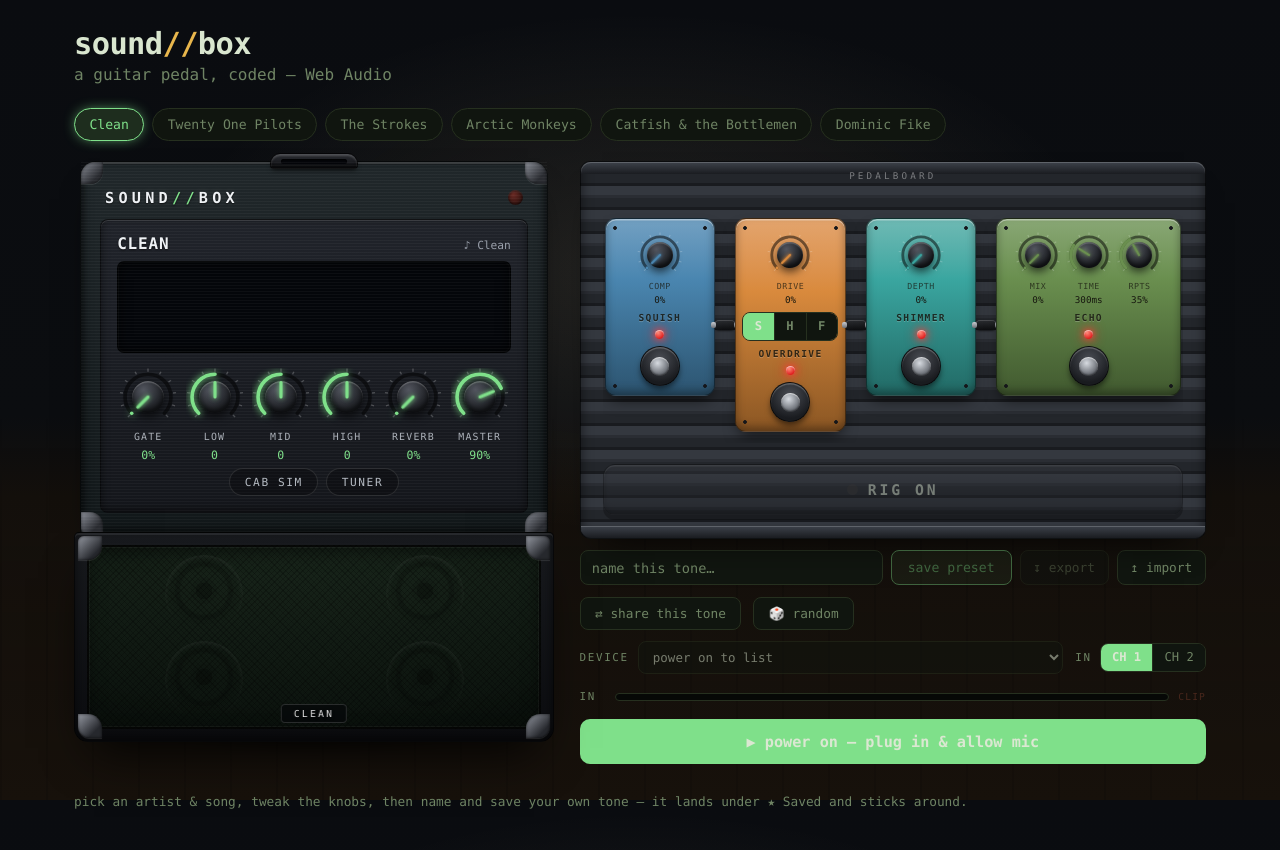
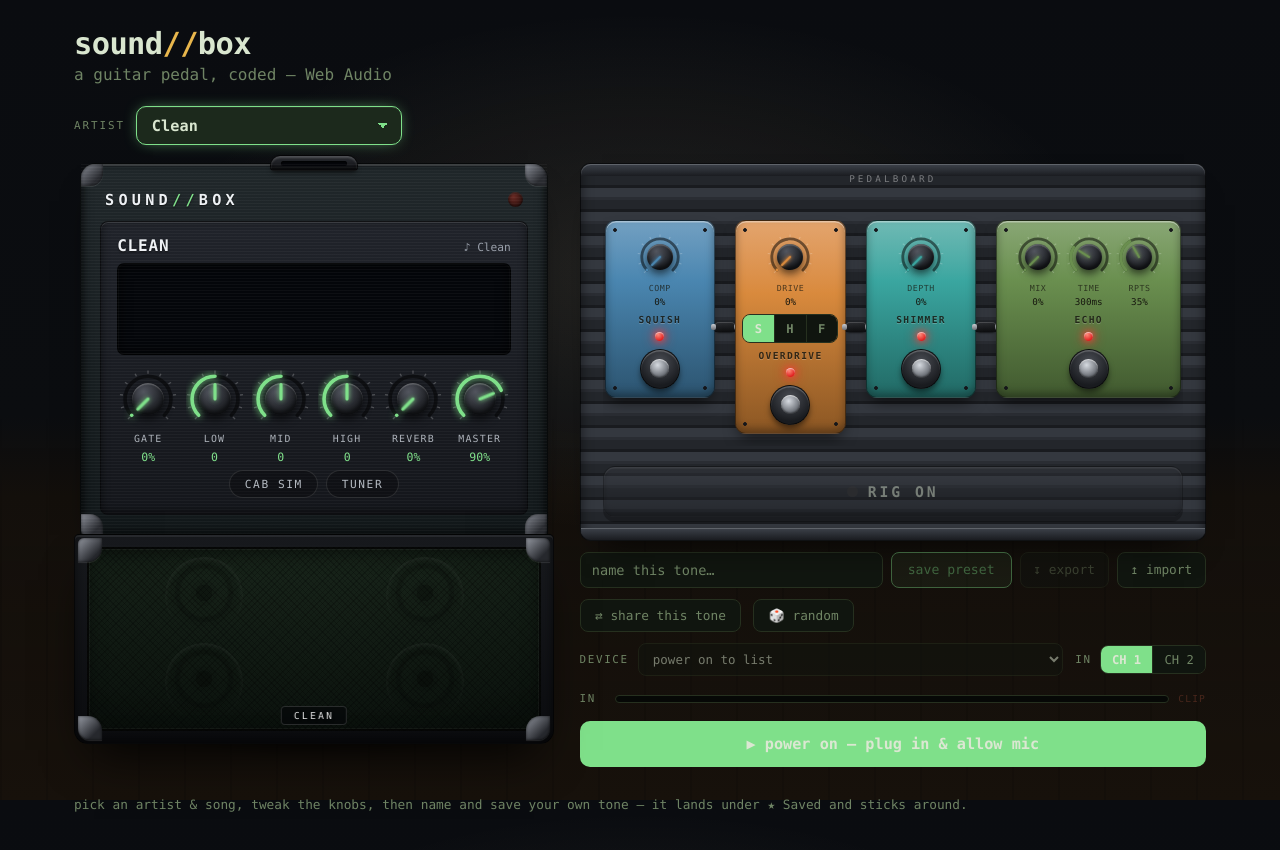
Before and after one commit to dlrztrk00/guitar-sound-effects, a React (Vite) app: page / in a window 1280 px wide. Shown: the top 850 px of the page. Built offline with nearby package versions, Linux system fonts and the light colour scheme.

Commit message:
Replace artist pill buttons with a single dropdown selector

```diff
--- a/src/App.css
+++ b/src/App.css
@@ -64,32 +64,54 @@ header .sub {
   margin: 0.25rem 0 0;
 }
 
-/* ── preset selector ─────────────────────────────────────────── */
-.presets {
-  display: flex;
-  flex-wrap: wrap;
-  gap: 0.5rem;
-  margin: 1.5rem 0 1.25rem;
+/* ── artist selector (single dropdown) ───────────────────────── */
+.picker {
+  margin: 1.4rem 0 1.1rem;
 }
-.preset {
-  padding: 0.5rem 0.9rem;
-  border-radius: 999px;
-  border: 1px solid var(--line);
-  background: var(--ink-2);
+.pick {
+  display: inline-flex;
+  align-items: center;
+  gap: 0.7rem;
+}
+.pick-label {
+  font-size: 0.68rem;
+  letter-spacing: 0.18em;
   color: var(--muted);
+}
+.artist-select {
+  appearance: none;
+  -webkit-appearance: none;
+  min-width: 230px;
+  padding: 0.6rem 2.2rem 0.6rem 0.9rem;
+  border-radius: 10px;
+  border: 1px solid var(--accent);
+  background: color-mix(in oklab, var(--accent) 12%, var(--ink-2));
+  color: var(--paper);
   font-family: inherit;
-  font-size: 0.82rem;
+  font-size: 0.95rem;
+  font-weight: 600;
+  letter-spacing: 0.01em;
   cursor: pointer;
-  transition: all 0.15s;
+  box-shadow: 0 0 16px -6px var(--accent), inset 0 1px 0 rgba(255, 255, 255, 0.06);
+  /* a chevron drawn with a gradient */
+  background-image: linear-gradient(45deg, transparent 50%, var(--accent) 50%),
+    linear-gradient(135deg, var(--accent) 50%, transparent 50%);
+  background-position: right 1.05rem center, right 0.78rem center;
+  background-size: 6px 6px, 6px 6px;
+  background-repeat: no-repeat;
+  transition: box-shadow 0.15s, border-color 0.15s;
 }
-.preset:hover {
-  color: var(--paper);
+.artist-select:hover {
+  box-shadow: 0 0 20px -5px var(--accent), inset 0 1px 0 rgba(255, 255, 255, 0.06);
 }
-.preset.sel {
-  color: var(--accent);
-  border-color: var(--accent);
-  background: color-mix(in oklab, var(--accent) 14%, var(--ink-2));
-  box-shadow: 0 0 14px -4px var(--accent);
+.artist-select:focus {
+  outline: none;
+  box-shadow: 0 0 0 2px color-mix(in oklab, var(--accent) 55%, transparent);
+}
+.artist-select option {
+  background: #14171a;
+  color: #e6ede2;
+  font-weight: 500;
 }
 
 /* song selector — smaller, secondary row under the artist */
--- a/src/App.tsx
+++ b/src/App.tsx
@@ -430,18 +430,22 @@ export default function App() {
         <p className="sub">a guitar pedal, coded — Web Audio</p>
       </header>
 
-      {/* artist selector */}
-      <div className="presets">
-        {allArtists.map((a) => (
-          <button
-            key={a.id}
-            className={`preset ${a.id === artistId ? "sel" : ""}`}
-            style={{ ["--accent" as string]: a.skin.accent }}
-            onClick={() => selectArtist(a.id)}
+      {/* artist selector — a single dropdown */}
+      <div className="picker">
+        <label className="pick" style={{ ["--accent" as string]: skin.accent }}>
+          <span className="pick-label">ARTIST</span>
+          <select
+            className="artist-select"
+            value={artistId}
+            onChange={(e) => selectArtist(e.target.value)}
           >
-            {a.name}
-          </button>
-        ))}
+            {allArtists.map((a) => (
+              <option key={a.id} value={a.id}>
+                {a.name}
+              </option>
+            ))}
+          </select>
+        </label>
       </div>
 
       {/* song selector (or saved presets) */}
```
